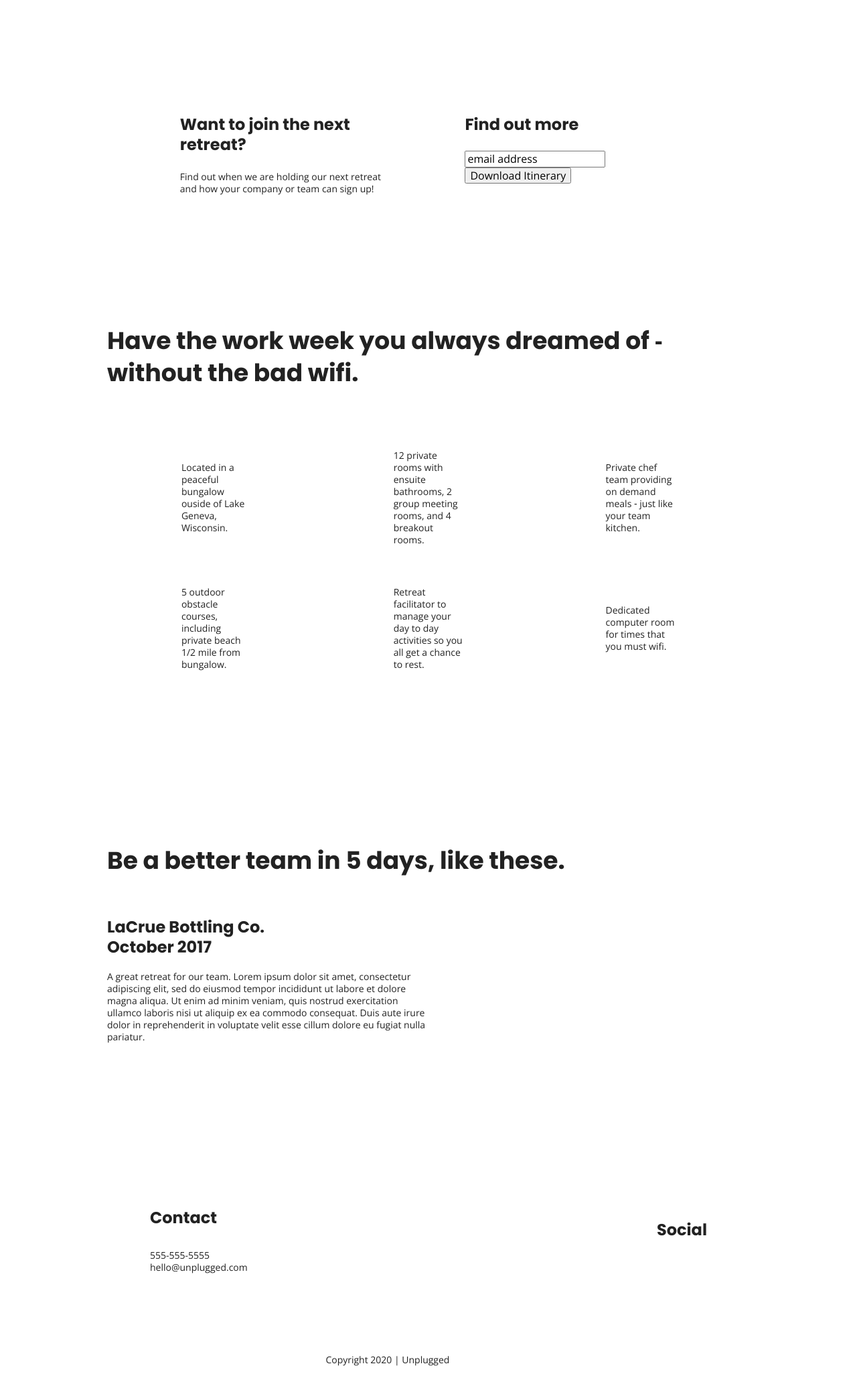
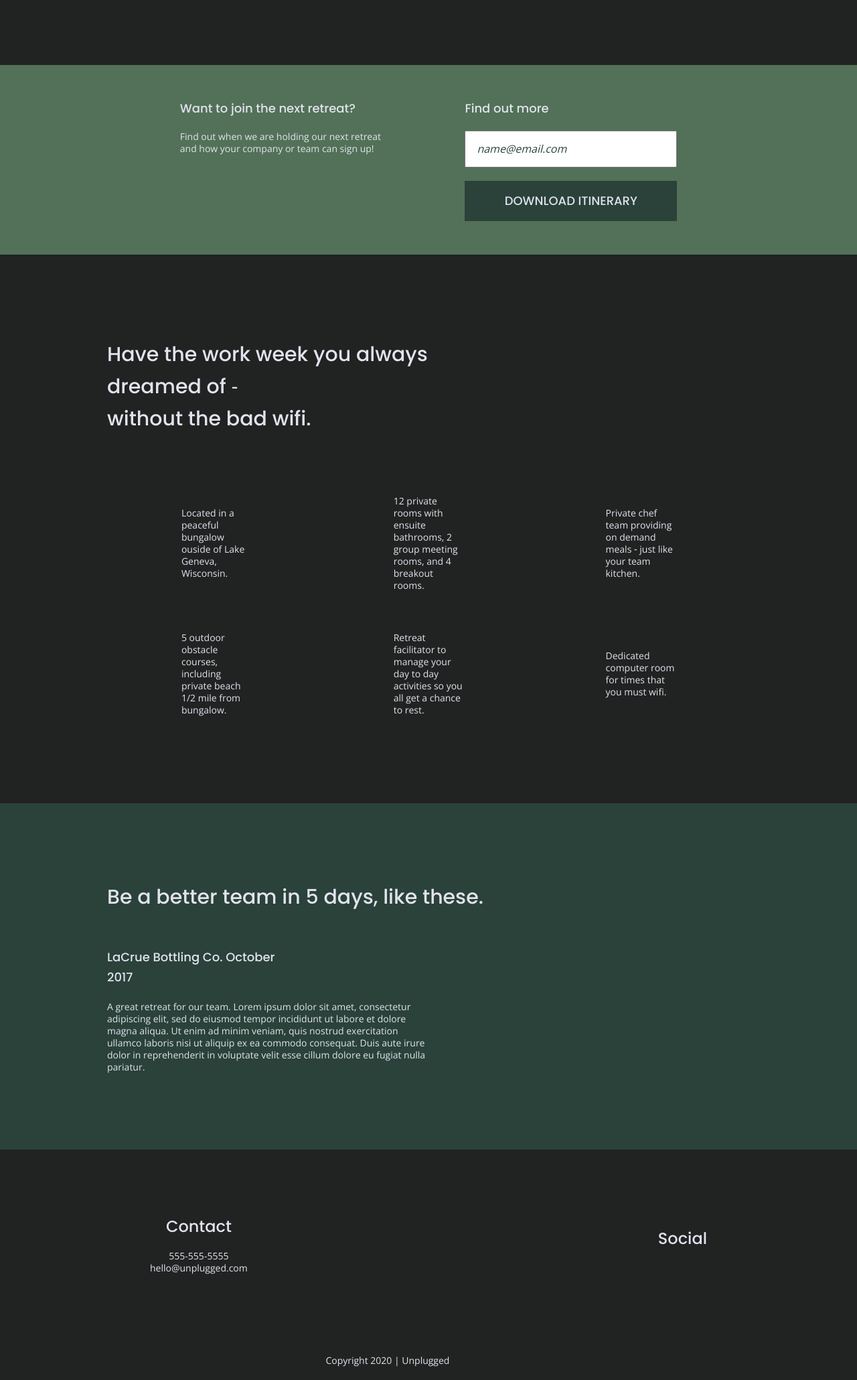
Before and after one commit to RedheadRen/206-unplugged-retreat, a website built with Parcel: page index.html in a window 1280 px wide. Shown: the part 310-2370 px from the top of the page at 67% size. Built offline with nearby package versions, Linux system fonts and the light colour scheme.

Commit message:
Finished adding remaining styles to all pages

```diff
--- a/css/main.css
+++ b/css/main.css
@@ -93,7 +93,9 @@ html {
   font-size: 16px;
 }
 
-body{
+body {
+  background-color: #202322;
+  color: #e2e3ed;
   font-family: 'Open Sans', sans-serif;
   font-size: 1em;
 }
@@ -101,23 +103,22 @@ body{
 ul,
 ol {
   list-style-type: none;
+  text-transform: uppercase;
+  padding: 0;
 }
 
 a {
   color: #e2e3ed;
+  font-weight: 700;
   text-decoration: none;
 }
 
-h1 {
-  font-family: 'Poppins', sans-serif;
-  font-size: 3em;
-  line-height: 48px;
-}
-
+h1,
 h2 {
   font-family: 'Poppins', sans-serif;
   font-size: 2.25em;
   line-height: 48px;
+  font-weight: 500;
 }
 
 h3,
@@ -125,6 +126,7 @@ h4 {
   font-family: 'Poppins', sans-serif;
   font-size: 1.5em;
   line-height: 30px;
+  font-weight: 500;
 }
 
 p {
@@ -171,6 +173,7 @@ header .content-wrapper {
 }
 
 .header-divider {
+  color: #3a3a3a;
   height: 1px;
   margin: 10px 0 20px 0;
   width: 100%;
@@ -204,7 +207,17 @@ footer .content-wrapper {
 }
 
 footer .contact {
+  text-align: center;
   margin-bottom: 50px;
+}
+
+footer .contact h4,
+footer .social h4 {
+  margin: 0 0 20px 0;
+}
+
+footer .social {
+  text-align: center;
 }
 
 footer .social-icons {
@@ -236,10 +249,47 @@ footer .copyright {
 
 /** Aside **/
 aside {
+  background-color: #527158;
   display: flex;
   justify-content: center;
   align-items: center;
   flex-flow: row wrap;
+}
+
+aside h3 {
+  font-size: 1.125em;
+  margin-top: 0;
+}
+
+
+aside .content-wrapper {
+  margin-top: 30px;
+}
+
+aside .form {
+  margin-top: 30px;
+}
+
+input[type=text] {
+  box-sizing: border-box;
+  width: 100%;
+  color: #2a423a;
+  font-style: italic;
+  padding: 1em;
+}
+
+input[type=button] {
+  width: 100%;
+  padding: 20px 0;
+  margin-top: 20px;
+  background-color: #2a423a;
+  font-family: 'Poppins', Helvetica, Arial, sans-serif;
+  font-weight: 500;
+  font-size: 1.125em;
+  color: #e2e3ed;
+  border: none;
+  text-align: center;
+  text-transform: uppercase;
 }
 
 /** Features **/
@@ -250,6 +300,8 @@ aside {
 }
 
 .features h2 {
+  font-size: 1.875em;
+  text-align: left;
   margin-bottom: 60px;
 }
 
@@ -271,16 +323,20 @@ aside {
 
 /** Reviews **/
 .reviews {
+  background-color: #2a423a;
   display: flex;
   justify-content: center;
   flex-flow: row wrap;
 }
 
 .reviews h2 {
+  font-size: 1.875em;
+  line-height: 30px;
   margin-bottom: 40px;
 }
 
 .reviews h3 {
+  font-size: 1.125em;
   margin: 20px 0;
   width: 55%;
 }
@@ -289,10 +345,16 @@ aside {
 
 /** Mission **/
 .mission {
+  background-color: #527158;
   display: flex;
   justify-content: center;
   align-items: center;
   flex-flow: row wrap;
+}
+
+.mission h2 {
+  font-size: 1.875em;
+  line-height: 35px;
 }
 
 /** Map **/
@@ -300,10 +362,21 @@ aside {
 
 /** Contact **/
 .contact-section {
+  background-color: #2a423a;
   display: flex;
   justify-content: center;
   align-items: center;
   flex-flow: row wrap;
+}
+
+.contact-section h2 {
+  font-size: 1.875em;
+  line-height: 30px;
+}
+
+.contact-content h3 {
+  font-size: 1.125em;
+  margin: 20px 0 15px 0;
 }
 
 .contact-content p {
@@ -312,6 +385,7 @@ aside {
 
 /*---------- FAQ PAGE ----------*/
 .faq {
+  background-color: #527158;
   display: flex;
   justify-content: center;
   align-items: center;
@@ -327,7 +401,15 @@ aside {
 }
 
 .faq h2 {
+  font-size: 1.875em;
+  line-height: 30px;
   margin-bottom: 45px;
+}
+
+.faq h4 {
+  font-size: 1.125em;
+  line-height: 24px;
+  margin-bottom: 15px;
 }
 
 .faq-content {
--- a/index.html
+++ b/index.html
@@ -59,7 +59,7 @@
 
         <div class="form">
           <h3>Find out more</h3>
-          <input type="text" name="name" value="email address">
+          <input type="text" name="name" value="name@email.com">
           <input type="button" value="Download Itinerary">
         </div> <!--form content ends-->
 
@@ -69,7 +69,7 @@
     <section class="features">
       <div class="content-wrapper">
 
-        <h2>Have the work week you always dreamed of &dash; without the bad wifi.</h2>
+        <h2>Have the work week you always<br>dreamed of &dash; <br>without the bad wifi.</h2>
 
         <div class="features-items">
 
```
